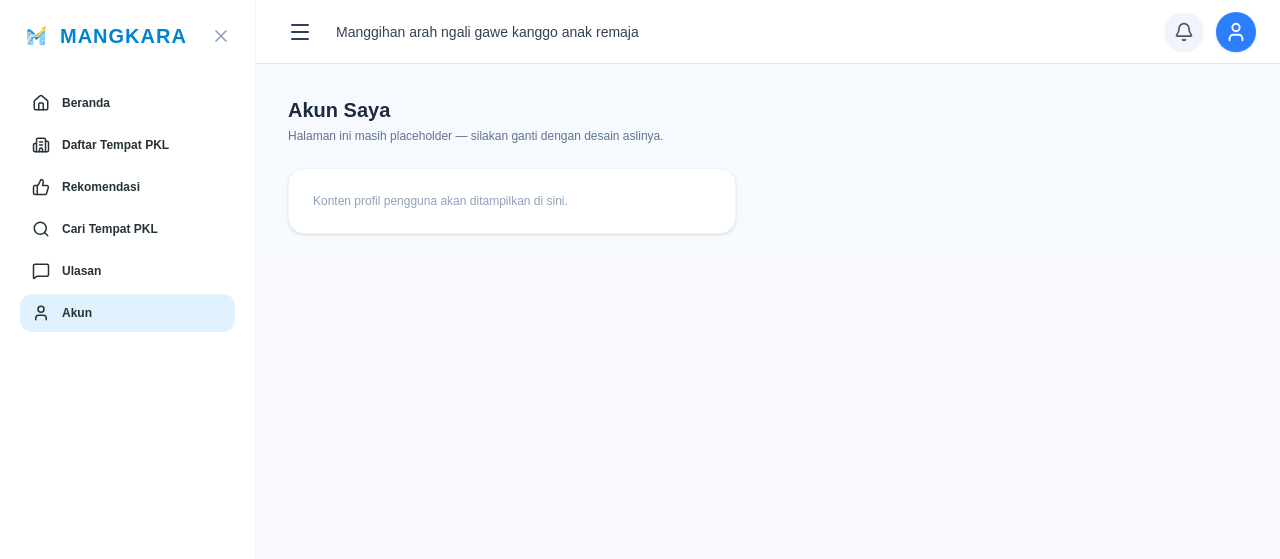
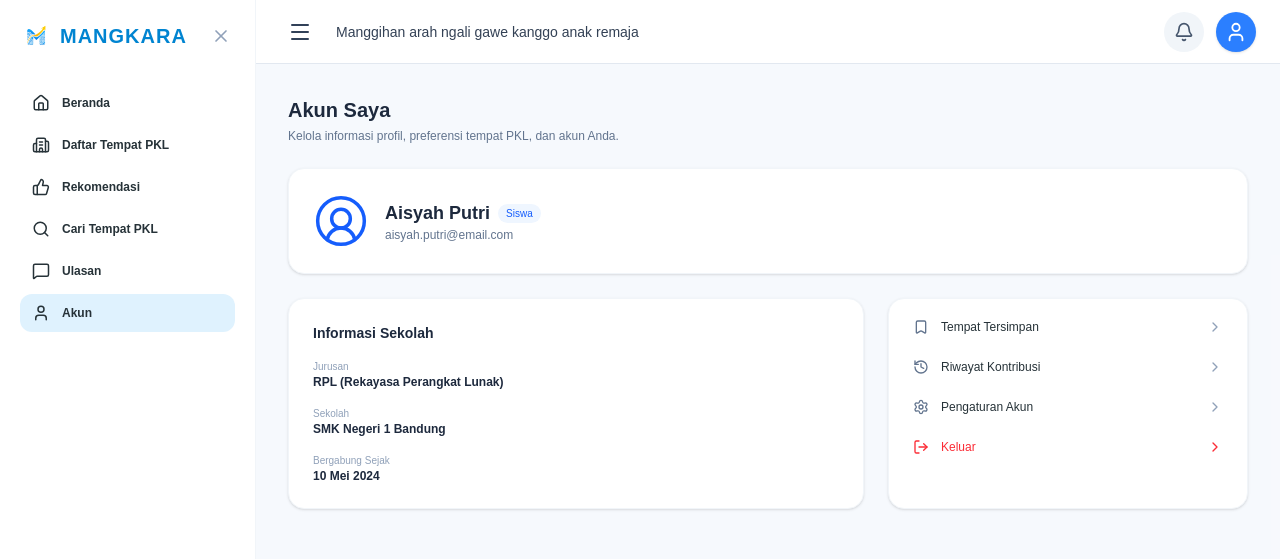
Before and after one commit to anisanabila028-ui/mangkara-app, a Next.js app in the folder Mangkara/: page /dashboard/akun in a window 1280 px wide. Shown: the top 559 px of the page. Built offline with nearby package versions, Linux system fonts and the light colour scheme.

Commit message:
perbaiki

```diff
--- a/Mangkara/src/app/dashboard/akun/page.tsx
+++ b/Mangkara/src/app/dashboard/akun/page.tsx
@@ -1,23 +1,82 @@
 "use client";
 
-/**
- * HALAMAN AKUN — PLACEHOLDER
- * File ini awalnya kosong (0 byte) dan menyebabkan `npm run build` gagal
- * dengan error "is not a module". Isi di bawah hanya pembungkus minimal
- * supaya aplikasi bisa jalan. Silakan ganti dengan desain aslinya.
- */
+import Link from "next/link";
+import { Bookmark, History, Settings, LogOut, ChevronRight, UserCircle2 } from "lucide-react";
+
+const menu = [
+  { label: "Tempat Tersimpan", href: "/tempat-tersimpan", icon: Bookmark },
+  { label: "Riwayat Kontribusi", href: "/riwayat-kontribusi", icon: History },
+  { label: "Pengaturan Akun", href: "/pengaturan-akun", icon: Settings },
+];
+
 export default function AkunPage() {
   return (
     <div className="p-6 lg:p-8">
       <h1 className="text-xl font-bold text-slate-800">Akun Saya</h1>
       <p className="text-xs text-slate-500 mt-1">
-        Halaman ini masih placeholder — silakan ganti dengan desain aslinya.
+        Kelola informasi profil, preferensi tempat PKL, dan akun Anda.
       </p>
 
-      <div className="mt-6 max-w-md bg-white border border-slate-100 rounded-2xl p-6 shadow-sm">
-        <p className="text-xs text-slate-400">
-          Konten profil pengguna akan ditampilkan di sini.
-        </p>
+      {/* Kartu profil */}
+      <div className="mt-6 flex items-center gap-4 bg-white border border-slate-100 rounded-2xl p-6 shadow-sm">
+        <UserCircle2 className="w-14 h-14 text-blue-600" strokeWidth={1.5} />
+        <div>
+          <div className="flex items-center gap-2">
+            <h2 className="text-lg font-bold text-slate-800">Aisyah Putri</h2>
+            <span className="text-[10px] font-medium text-blue-600 bg-blue-50 px-2 py-0.5 rounded-full">
+              Siswa
+            </span>
+          </div>
+          <p className="text-xs text-slate-500">aisyah.putri@email.com</p>
+        </div>
+      </div>
+
+      <div className="mt-6 grid gap-6 lg:grid-cols-[1.6fr_1fr]">
+        {/* Informasi sekolah */}
+        <div className="bg-white border border-slate-100 rounded-2xl p-6 shadow-sm">
+          <h3 className="text-sm font-bold text-slate-800">Informasi Sekolah</h3>
+          <dl className="mt-4 space-y-4">
+            <div>
+              <dt className="text-[10px] text-slate-400">Jurusan</dt>
+              <dd className="text-xs font-semibold text-slate-800">RPL (Rekayasa Perangkat Lunak)</dd>
+            </div>
+            <div>
+              <dt className="text-[10px] text-slate-400">Sekolah</dt>
+              <dd className="text-xs font-semibold text-slate-800">SMK Negeri 1 Bandung</dd>
+            </div>
+            <div>
+              <dt className="text-[10px] text-slate-400">Bergabung Sejak</dt>
+              <dd className="text-xs font-semibold text-slate-800">10 Mei 2024</dd>
+            </div>
+          </dl>
+        </div>
+
+        {/* Menu */}
+        <div className="bg-white border border-slate-100 rounded-2xl p-2 shadow-sm">
+          {menu.map(({ label, href, icon: Icon }) => (
+            <Link
+              key={label}
+              href={href}
+              className="flex items-center justify-between px-4 py-3 rounded-xl text-xs text-slate-700 hover:bg-slate-50"
+            >
+              <span className="flex items-center gap-3">
+                <Icon className="w-4 h-4 text-slate-500" />
+                {label}
+              </span>
+              <ChevronRight className="w-4 h-4 text-slate-400" />
+            </Link>
+          ))}
+          <button
+            onClick={() => {/* TODO: logout */ }}
+            className="w-full flex items-center justify-between px-4 py-3 rounded-xl text-xs text-red-500 hover:bg-red-50"
+          >
+            <span className="flex items-center gap-3">
+              <LogOut className="w-4 h-4" />
+              Keluar
+            </span>
+            <ChevronRight className="w-4 h-4" />
+          </button>
+        </div>
       </div>
     </div>
   );
```
